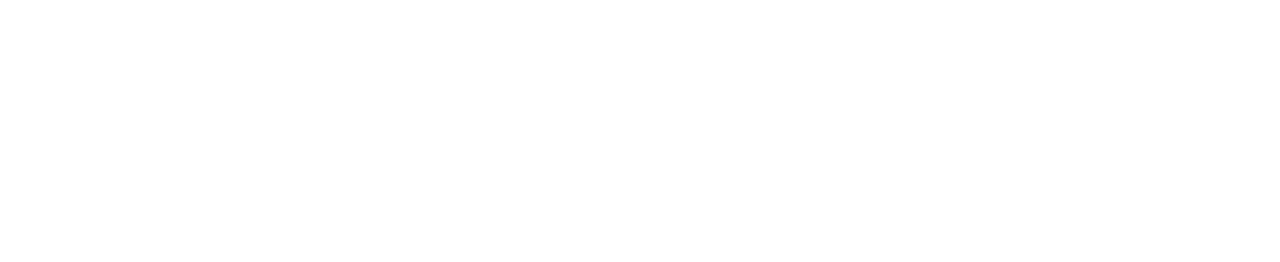
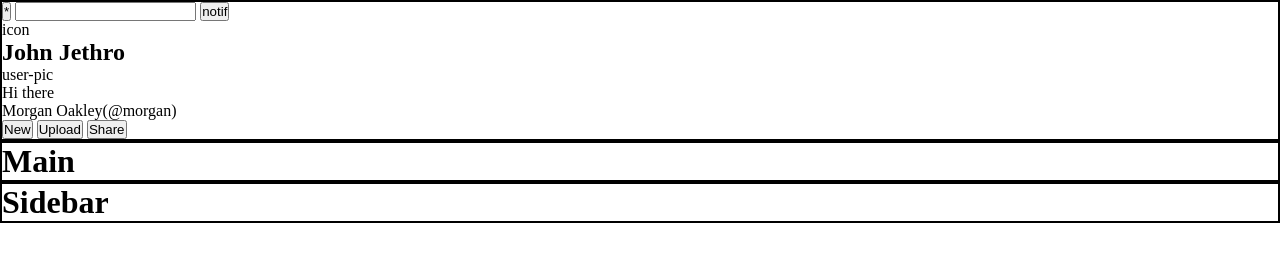
Before and after one commit to JetLaHEHE/admin-dashboard, a plain HTML site: page index.html in a window 1280 px wide. Drawn offline with Linux system fonts and the light colour scheme.

Commit message:
Header HTML added

```diff
--- a/index.html
+++ b/index.html
@@ -1,12 +1,44 @@
 <!DOCTYPE html>
 <html lang="en">
+
 <head>
     <meta charset="UTF-8">
     <meta name="viewport" content="width=device-width, initial-scale=1.0">
     <title>Admin Dashboard</title>
     <link rel="stylesheet" href="style.css">
 </head>
+
 <body>
+    <div class="wrapper">
+        <div class="header">
+            <div class="upper-header">
+                <button>*</button>
+                <input type="text" name="search" id="search">
+                <button>notif</button>
+                <p>icon</p>
+                <h2>John Jethro</h2>
+            </div>
+            <div class="lower-header">
+                <p>user-pic</p>
+                <p>Hi there</p>
+                <p>Morgan Oakley(@morgan)</p>
 
+                <div class="header-content">
+                    <button>New</button>
+                    <button>Upload</button>
+                    <button>Share</button>
+                </div>
+            </div>
+        </div>
+
+        <div class="main-content">
+            <h1>Main</h1>
+        </div>
+
+        <div class="sidebar">
+            <h1>Sidebar</h1>
+        </div>
+    </div>
 </body>
+
 </html>
--- a/style.css
+++ b/style.css
@@ -0,0 +1,17 @@
+* {
+    box-sizing: border-box;
+    margin: 0;
+    padding: 0;
+}
+
+.header,
+.main-content,
+.sidebar {
+    border: 2px solid black;
+}
+
+.wrapper {
+    display: grid;
+    grid-column: 1fr 2fr;
+    grid-row: 1fr 2fr;
+}
```
